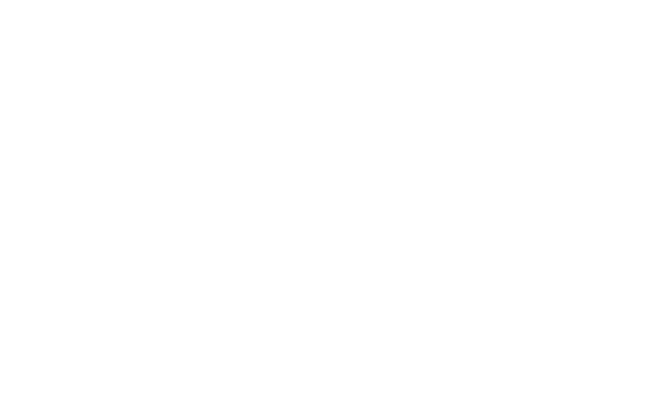
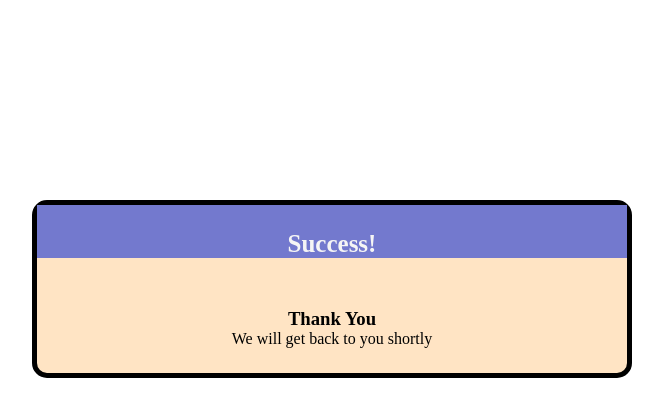
Before and after one commit to thesubodh1/nfilili, a Django app: page /form/success/ in a window 1280 px wide. Before the commit the part shown is empty. Shown: the top 417 px of the page, without its empty margins (308-971 px from the left). Run offline with Django 5.2, Linux system fonts and the light colour scheme.

Commit message:
alert page finalized

```diff
--- a/nfilili/static/nfilili/succes.css
+++ /dev/null
@@ -1,6 +0,0 @@
-*
-{
-    margin: 0;
-    padding: 0;
-    box-sizing: border-box;
-}
--- /dev/null
+++ b/nfilili/static/nfilili/success.css
@@ -0,0 +1,34 @@
+*
+{
+    margin: 0;
+    padding: 0;
+    box-sizing: border-box;
+}
+
+.description {
+    background-color: bisque;
+    border: 5px solid black;
+    width: 600px;
+    margin-left: auto;
+    margin-right: auto;
+    margin-top: 200px;
+    border-radius: 15px;
+}
+
+nav {
+    text-align: center;
+    padding-top: 25px;
+    background-color: #7379ce;
+    color: whitesmoke;
+    font-weight: bold;
+    font-size: 25px;
+
+}
+
+
+.thank-you {
+    padding-top: 50px;
+    padding-bottom: 25px;
+    text-align: center;
+
+}
--- a/nfilili/templates/nfilili/success.html
+++ b/nfilili/templates/nfilili/success.html
@@ -1,9 +1,11 @@
+{% load static %}
 <!DOCTYPE html>
 <html lang="en">
 <head>
     <meta charset="UTF-8">
     <meta name="viewport" content="width=device-width, initial-scale=1.0">
     <title>Success</title>
+    <link rel="stylesheet" href="{%static "nfilili/success.css"%}">
     <script type="text/javascript">
         // Inline JavaScript to show an alert when the page loads
         window.onload = function() {
@@ -12,6 +14,15 @@
     </script>
 </head>
 <body>
+    <section class="description">
+       <nav>
+        <p>Success!</p>
+       </nav>
 
+       <section class="thank-you">
+        <h1>Thank You</h1>
+        <p>We will get back to you shortly</p>
+       </section>
+    </section>
 </body>
 </html>
```
Also changed, not shown: db.sqlite3.
